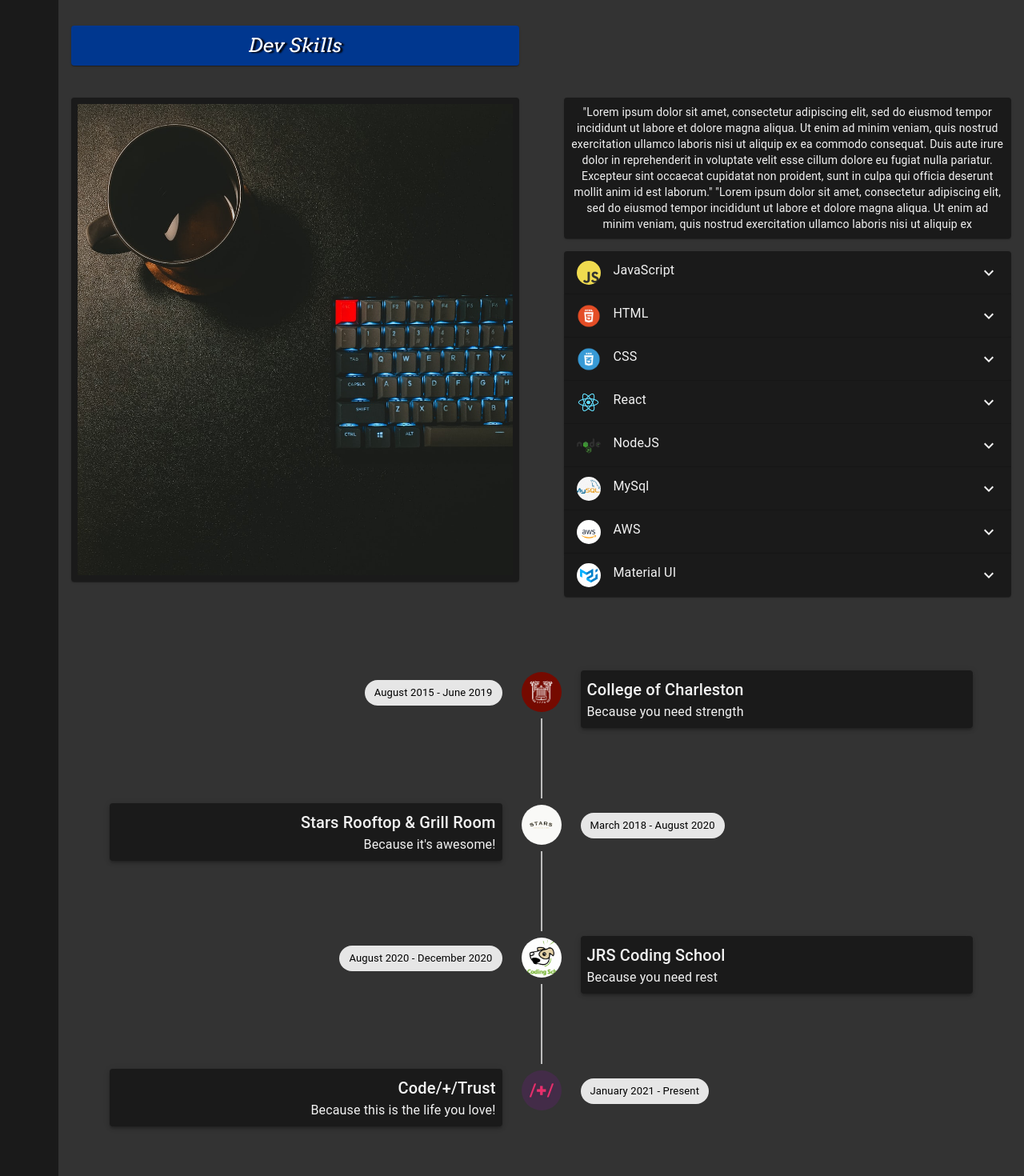
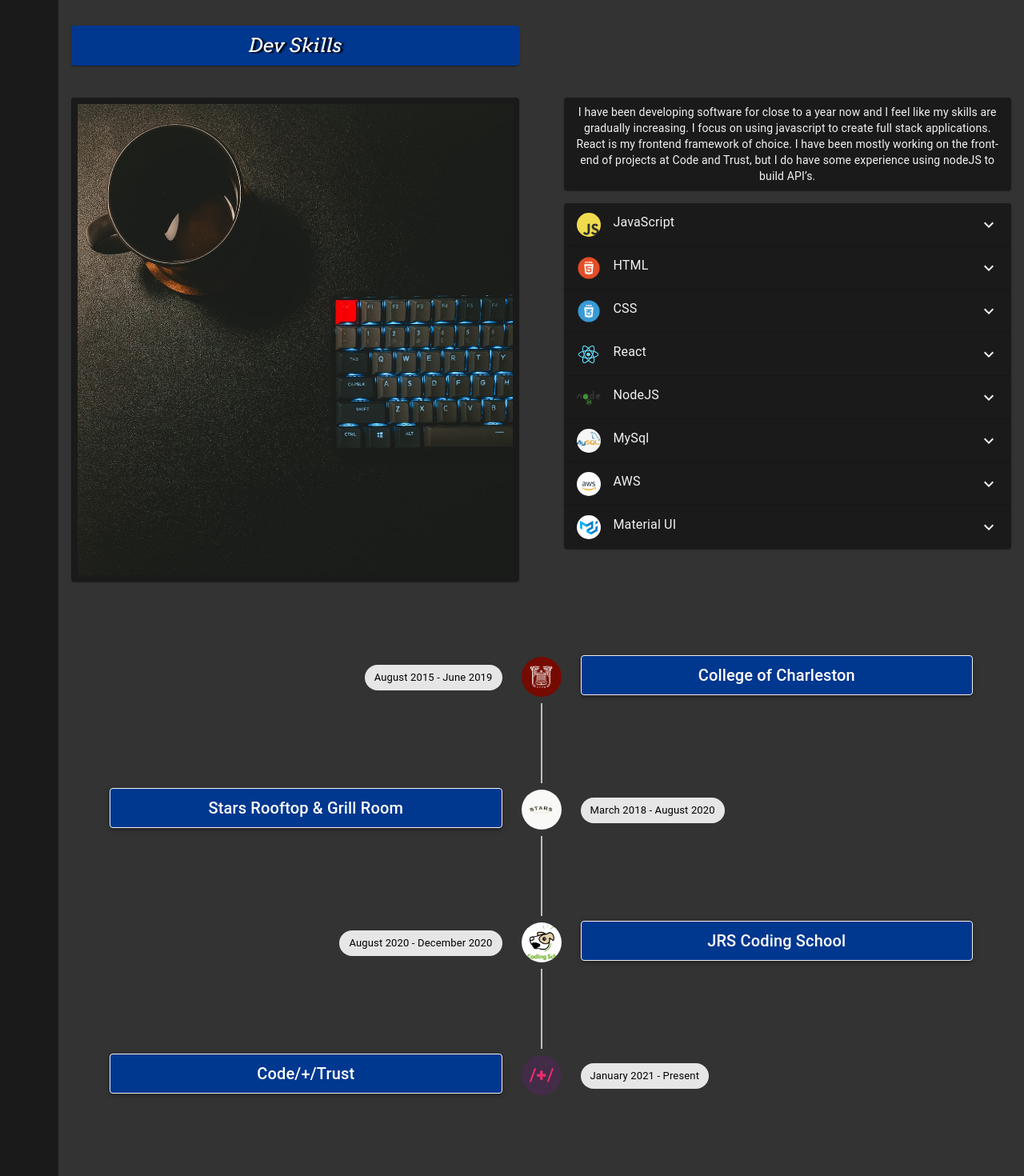
Before and after one commit to mikealessi24/portfolio2, a React (Create React App) app: page / in a window 1280 px wide. Shown: the part 1660-3130 px from the top of the page at 80% size. Built offline with nearby package versions, Linux system fonts and the light colour scheme.

Commit message:
added some style changes

```diff
--- a/src/components/DevSkills/DevSkills.js
+++ b/src/components/DevSkills/DevSkills.js
@@ -25,18 +25,14 @@ export default function FullWidthGrid() {
             </Paper>
           </Grid>
           <Grid item xs={12} sm={12} md={6} lg={6}>
+            {/* NOTE: this could use more content */}
             <Paper className={classes.paper}>
-              "Lorem ipsum dolor sit amet, consectetur adipiscing elit, sed do
-              eiusmod tempor incididunt ut labore et dolore magna aliqua. Ut
-              enim ad minim veniam, quis nostrud exercitation ullamco laboris
-              nisi ut aliquip ex ea commodo consequat. Duis aute irure dolor in
-              reprehenderit in voluptate velit esse cillum dolore eu fugiat
-              nulla pariatur. Excepteur sint occaecat cupidatat non proident,
-              sunt in culpa qui officia deserunt mollit anim id est laborum."
-              "Lorem ipsum dolor sit amet, consectetur adipiscing elit, sed do
-              eiusmod tempor incididunt ut labore et dolore magna aliqua. Ut
-              enim ad minim veniam, quis nostrud exercitation ullamco laboris
-              nisi ut aliquip ex
+              I have been developing software for close to a year now and I feel
+              like my skills are gradually increasing. I focus on using
+              javascript to create full stack applications. React is my frontend
+              framework of choice. I have been mostly working on the front-end
+              of projects at Code and Trust, but I do have some experience using
+              nodeJS to build API’s.
             </Paper>
             <SkillAccordian />
           </Grid>
--- a/src/components/ScrollTop/style.js
+++ b/src/components/ScrollTop/style.js
@@ -16,13 +16,20 @@ const useStyles = makeStyles((theme) => ({
     borderRadius: "100%",
     display: "flex",
     justifyContent: "center",
-    alignItems: "center"
+    alignItems: "center",
+    border: `1px solid ${theme.palette.primary.font}`,
+    [theme.breakpoints.down("sm")]: {
+      bottom: -10,
+      right: -10,
+      height: 50,
+      width: 50,
+    },
   },
   icon: {
     height: 30,
     width: 30,
-    borderRadius: "100%"
-  }
+    borderRadius: "100%",
+  },
 }));
 
 export default useStyles;
--- a/src/components/SkillAccordian/SkillAccordian.js
+++ b/src/components/SkillAccordian/SkillAccordian.js
@@ -32,8 +32,9 @@ export default function SkillAccordian() {
         </AccordionSummary>
         <AccordionDetails>
           <Typography>
-            Lorem ipsum dolor sit amet, consectetur adipiscing elit. Suspendisse
-            malesuada lacus ex, sit amet blandit leo lobortis eget.
+            I use JavaScript for everything from creating functionality on the
+            front-end to writing API endpoints on the back-end. JS is the logic
+            of my software development.
           </Typography>
         </AccordionDetails>
       </Accordion>
@@ -48,8 +49,8 @@ export default function SkillAccordian() {
         </AccordionSummary>
         <AccordionDetails>
           <Typography>
-            Lorem ipsum dolor sit amet, consectetur adipiscing elit. Suspendisse
-            malesuada lacus ex, sit amet blandit leo lobortis eget.
+            I use HTML along with JavaScript and CSS to create the front-end
+            side of my applications.
           </Typography>
         </AccordionDetails>
       </Accordion>
@@ -64,8 +65,8 @@ export default function SkillAccordian() {
         </AccordionSummary>
         <AccordionDetails>
           <Typography>
-            Lorem ipsum dolor sit amet, consectetur adipiscing elit. Suspendisse
-            malesuada lacus ex, sit amet blandit leo lobortis eget.
+            I use CSS to style the front-end of my applications and put my
+            artistic touch on the user interface.
           </Typography>
         </AccordionDetails>
       </Accordion>
@@ -80,8 +81,10 @@ export default function SkillAccordian() {
         </AccordionSummary>
         <AccordionDetails>
           <Typography>
-            Lorem ipsum dolor sit amet, consectetur adipiscing elit. Suspendisse
-            malesuada lacus ex, sit amet blandit leo lobortis eget.
+            I use React to make my user interfaces more organized and scalable.
+            React's component based approach helps to plug in display components
+            in different places and quickly change them if need be. This site
+            was built using Create React App!
           </Typography>
         </AccordionDetails>
       </Accordion>
@@ -96,8 +99,9 @@ export default function SkillAccordian() {
         </AccordionSummary>
         <AccordionDetails>
           <Typography>
-            Lorem ipsum dolor sit amet, consectetur adipiscing elit. Suspendisse
-            malesuada lacus ex, sit amet blandit leo lobortis eget.
+            I use Node for all of my back-end development. Node allows me to
+            construct REST API's using the ExpressJs library in order to
+            communicate with databases.
           </Typography>
         </AccordionDetails>
       </Accordion>
@@ -112,8 +116,8 @@ export default function SkillAccordian() {
         </AccordionSummary>
         <AccordionDetails>
           <Typography>
-            Lorem ipsum dolor sit amet, consectetur adipiscing elit. Suspendisse
-            malesuada lacus ex, sit amet blandit leo lobortis eget.
+            I use MySQL and the SQL query language to create and retrieve data
+            from relational databases
           </Typography>
         </AccordionDetails>
       </Accordion>
@@ -128,8 +132,8 @@ export default function SkillAccordian() {
         </AccordionSummary>
         <AccordionDetails>
           <Typography>
-            Lorem ipsum dolor sit amet, consectetur adipiscing elit. Suspendisse
-            malesuada lacus ex, sit amet blandit leo lobortis eget.
+            I use AWS for cloud storage, authentication, serverless technology,
+            and deployment.
           </Typography>
         </AccordionDetails>
       </Accordion>
@@ -144,8 +148,9 @@ export default function SkillAccordian() {
         </AccordionSummary>
         <AccordionDetails>
           <Typography>
-            Lorem ipsum dolor sit amet, consectetur adipiscing elit. Suspendisse
-            malesuada lacus ex, sit amet blandit leo lobortis eget.
+            I use Material UI to bootstrap my React components. It allows for
+            quicker development and a nicer looking UI, this page was built
+            using Material UI.
           </Typography>
         </AccordionDetails>
       </Accordion>
--- a/src/components/Slideshow/Slideshow.js
+++ b/src/components/Slideshow/Slideshow.js
@@ -16,6 +16,7 @@ import santorini from "../../assets/Slideshow/santorini.jpeg";
 
 export default function Slideshow() {
   const classes = useStyles();
+  //NOTE: add more photos
   const slides = [brooklyn, athens, rome, cinque, luna, santorini];
   const [image, setImage] = React.useState(0);
   const [pause, setPause] = React.useState(false);
--- a/src/components/Slideshow/style.js
+++ b/src/components/Slideshow/style.js
@@ -26,7 +26,7 @@ const useStyles = makeStyles((theme) => ({
     backgroundColor: theme.palette.primary.accent,
     display: "flex",
     justifyContent: "center",
-    border: "1px solid white",
+    border: `1px solid ${theme.palette.primary.font}`,
     borderRadius: "3px",
   },
   controlBtns: {
--- a/src/components/Timeline/ExpTimeline.js
+++ b/src/components/Timeline/ExpTimeline.js
@@ -21,15 +21,21 @@ import ct from "../../assets/codeTrust.jpeg";
 export default function ExpTimeline() {
   const classes = useStyles();
 
+  const [mobile, setMobile] = React.useState(false);
+
+  React.useEffect(() => {
+    if (window.innerWidth < 600) {
+      setMobile(true);
+    }
+  }, []);
+
   return (
     <div className={classes.timelineContainer} id="timeline">
       <Timeline className={classes.timeline} align="alternate">
         <TimelineItem>
           <TimelineOppositeContent>
             <Chip
-              label={
-                window.innerWidth < 600 ? "Aug 2015" : "August 2015 - June 2019"
-              }
+              label={mobile ? "Aug 2015" : "August 2015 - June 2019"}
               className={classes.date}
             />
           </TimelineOppositeContent>
@@ -41,21 +47,14 @@ export default function ExpTimeline() {
           </TimelineSeparator>
           <TimelineContent>
             <Paper elevation={3} className={classes.paper}>
-              <Typography variant="h6" component="h1">
-                College of Charleston
-              </Typography>
-              <Typography>Because you need strength</Typography>
+              <Typography variant="h6">College of Charleston</Typography>
             </Paper>
           </TimelineContent>
         </TimelineItem>
         <TimelineItem>
           <TimelineOppositeContent>
             <Chip
-              label={
-                window.innerWidth < 600
-                  ? "Mar 2015"
-                  : "March 2018 - August 2020"
-              }
+              label={mobile ? "Mar 2015" : "March 2018 - August 2020"}
               className={classes.date}
             />
           </TimelineOppositeContent>
@@ -65,21 +64,14 @@ export default function ExpTimeline() {
           </TimelineSeparator>
           <TimelineContent>
             <Paper elevation={3} className={classes.paper}>
-              <Typography variant="h6" component="h1">
-                Stars Rooftop & Grill Room
-              </Typography>
-              <Typography>Because it&apos;s awesome!</Typography>
+              <Typography variant="h6">Stars Rooftop & Grill Room</Typography>
             </Paper>
           </TimelineContent>
         </TimelineItem>
         <TimelineItem>
           <TimelineOppositeContent>
             <Chip
-              label={
-                window.innerWidth < 600
-                  ? "Aug 2020"
-                  : "August 2020 - December 2020"
-              }
+              label={mobile ? "Aug 2020" : "August 2020 - December 2020"}
               className={classes.date}
             />
           </TimelineOppositeContent>
@@ -89,19 +81,14 @@ export default function ExpTimeline() {
           </TimelineSeparator>
           <TimelineContent>
             <Paper elevation={3} className={classes.paper}>
-              <Typography variant="h6" component="h1">
-                JRS Coding School
-              </Typography>
-              <Typography>Because you need rest</Typography>
+              <Typography variant="h6">JRS Coding School</Typography>
             </Paper>
           </TimelineContent>
         </TimelineItem>
         <TimelineItem>
           <TimelineOppositeContent>
             <Chip
-              label={
-                window.innerWidth < 600 ? "Jan 2021" : "January 2021 - Present"
-              }
+              label={mobile ? "Jan 2021" : "January 2021 - Present"}
               className={classes.date}
             />
           </TimelineOppositeContent>
@@ -110,10 +97,7 @@ export default function ExpTimeline() {
           </TimelineSeparator>
           <TimelineContent>
             <Paper elevation={3} className={classes.paper}>
-              <Typography variant="h6" component="h1">
-                Code/+/Trust
-              </Typography>
-              <Typography>Because this is the life you love!</Typography>
+              <Typography variant="h6">Code/+/Trust</Typography>
             </Paper>
           </TimelineContent>
         </TimelineItem>
--- a/src/components/Timeline/style.js
+++ b/src/components/Timeline/style.js
@@ -3,8 +3,11 @@ import { makeStyles } from "@material-ui/core/styles";
 const useStyles = makeStyles((theme) => ({
   paper: {
     padding: theme.spacing(1),
-    backgroundColor: theme.palette.primary.main,
-    color: theme.palette.primary.font,
+    backgroundColor: theme.palette.primary.accent,
+    color: "white",
+    display: " flex",
+    justifyContent: "center",
+    border: `1px solid ${theme.palette.primary.font}`,
     [theme.breakpoints.down("sm")]: {
       display: "none",
     },
@@ -35,6 +38,16 @@ const useStyles = makeStyles((theme) => ({
       height: 30,
     },
   },
+  titleChip: {
+    marginTop: theme.spacing(1.5),
+    backgroundColor: theme.palette.primary.accent,
+    color: "white",
+    border: `1px solid ${theme.palette.primary.font}`,
+    [theme.breakpoints.down("xs")]: {
+      width: 95,
+      height: 30,
+    },
+  },
   avatar: {
     margin: theme.spacing(1),
     height: 50,
```
Also changed, not shown: 1 other file (tests, documents, lock files or other folders).
